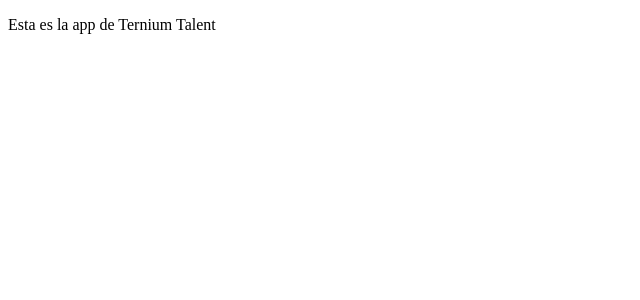
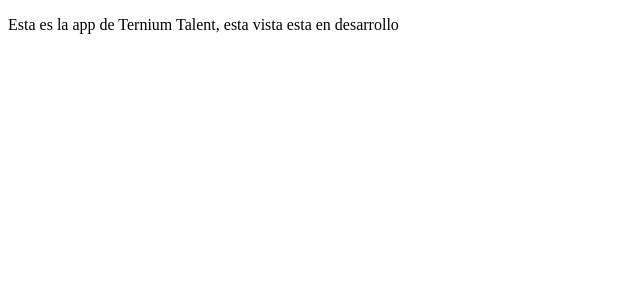
Before and after one commit to CarlosMilano/Ternium, a Next.js app: page / in a window 1280 px wide. Shown: the top 300 px of the page, without its empty margins (0-640 px from the left). Built offline with nearby package versions, Linux system fonts and the light colour scheme.

Commit message:
Test Commit for Vercel Deploy

```diff
--- a/pages/index.tsx
+++ b/pages/index.tsx
@@ -17,7 +17,7 @@
         <meta name='viewport' content='width=device-width, initial-scale=1' />
         <link rel='icon' href='/favicon.ico' />
       </Head>
-      <p>Esta es la app de Ternium Talent</p>
+      <p>Esta es la app de Ternium Talent, esta vista esta en desarrollo</p>
     </>
   );
 }
```
